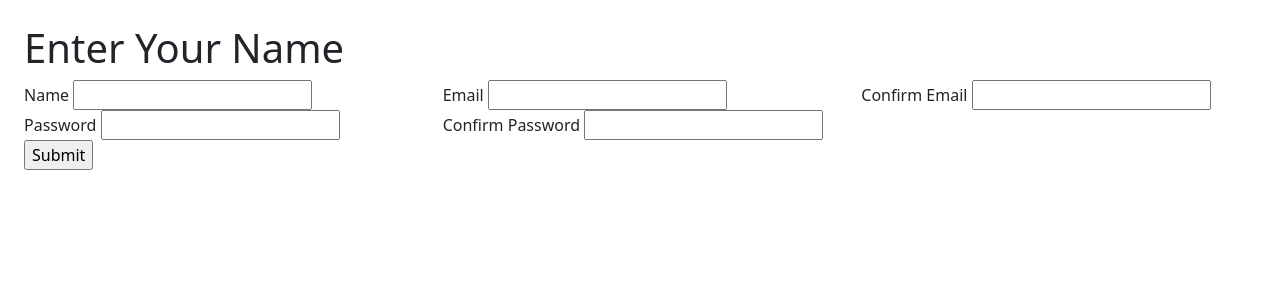
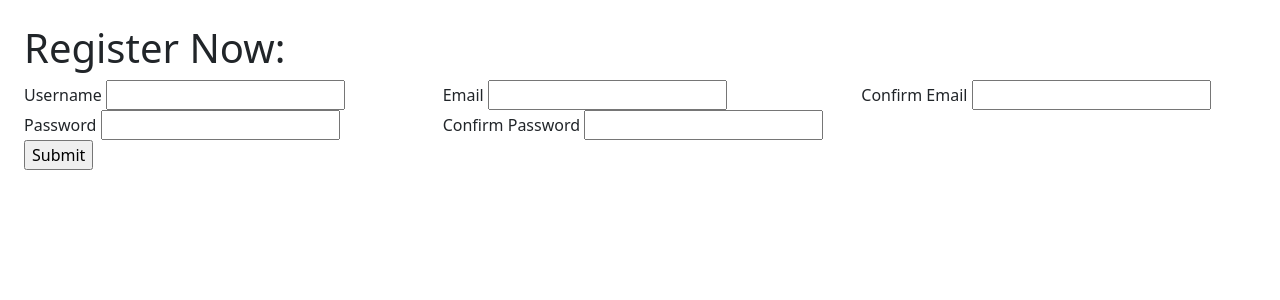
Before and after one commit to BaconB0TOrg/GCCWebProject, a Flask app: page /register/ in a window 1280 px wide. Shown: the part 50-350 px from the top of the page. Run offline with Flask 2, Linux system fonts and the light colour scheme.

Commit message:
Form Updates

```diff
--- a/forms.py
+++ b/forms.py
@@ -3,12 +3,12 @@ from wtforms import StringField, EmailField, PasswordField, SubmitField, FileFie
 from wtforms.validators import InputRequired, EqualTo, Email, Length, Optional, NumberRange
 
 class LoginForm(FlaskForm):
-    username = StringField("Name", validators=[InputRequired()])
+    username = StringField("Username", validators=[InputRequired()])
     password = PasswordField("Password", validators=[InputRequired()])
     submit = SubmitField("Submit")
 
 class RegisterForm(FlaskForm):
-    username = StringField("Name", validators=[InputRequired()])
+    username = StringField("Username", validators=[InputRequired()])
     email = EmailField("Email", validators=[InputRequired(), Email()])
     confirm_email = EmailField("Confirm Email", validators=[InputRequired(), Email(), EqualTo('email', message="Email addresses Do Not Match.")] )
     password = PasswordField("Password", validators=[InputRequired(), Length(min=8, message="Password must be at least 8 characters long.")])
--- a/templates/register.html
+++ b/templates/register.html
@@ -3,7 +3,7 @@
 {% block title %} Sign up {% endblock %}
 
 {% block content %}
-<h1>Enter Your Name</h1>
+<h1>Register Now:</h1>
 <form action="{{url_for('post_register')}}" method="post">
     {# add CSRF Protection #}
     {{ form.hidden_tag() }}
```
Also changed, not shown: server_hosting.sqlite3 (added).
